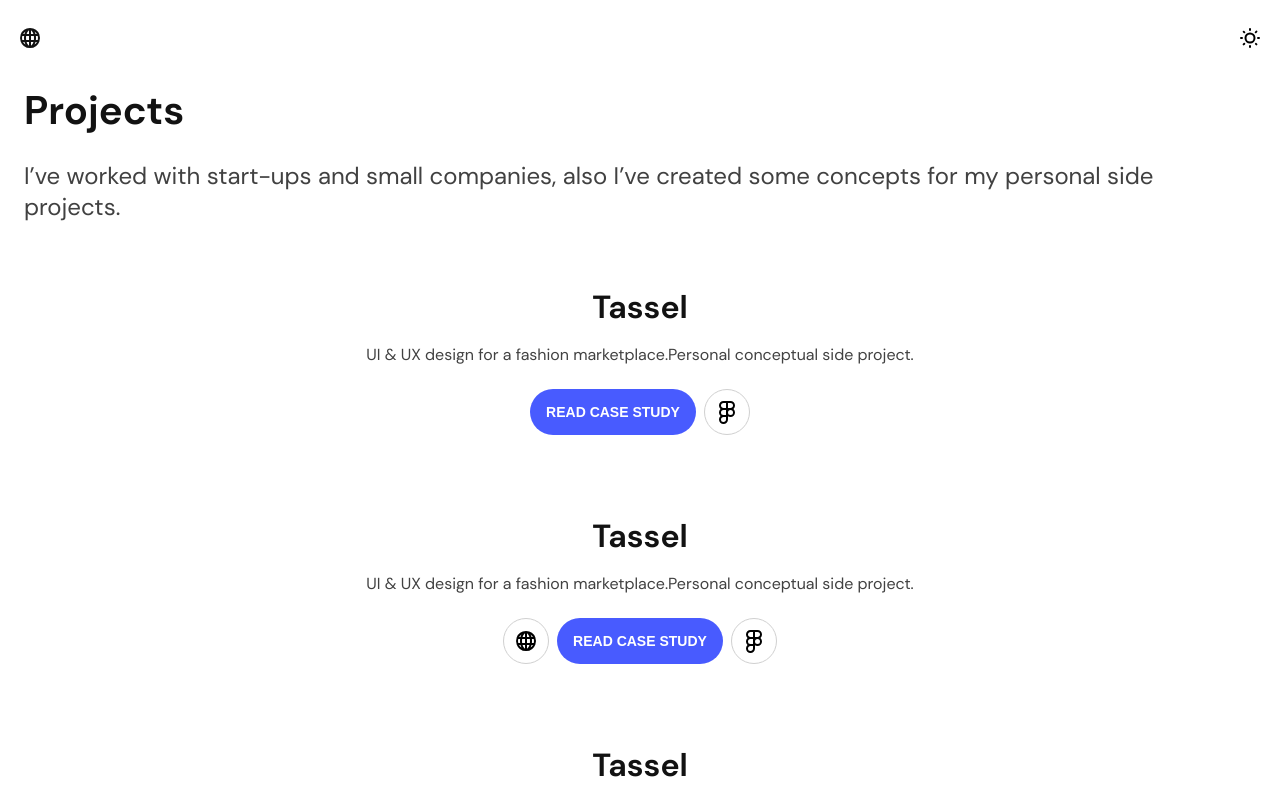
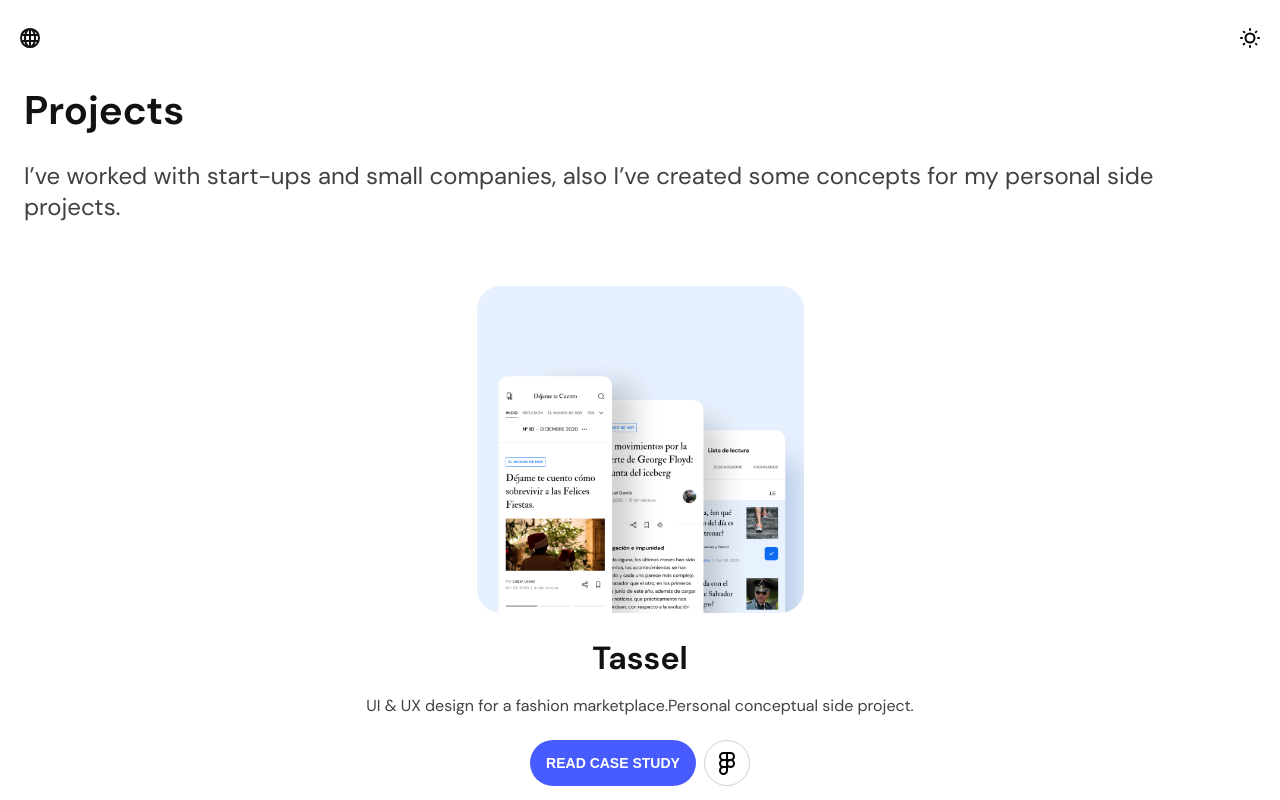
Before and after one commit to fabrizziomoncada/fabrizziomoncada.com, a Next.js app: page / in a window 1280 px wide. Shown: the top 800 px of the page. Built offline with nearby package versions, Linux system fonts and the light colour scheme.

Commit message:
Add image to projet card

```diff
--- a/components/project/ProjectCard/ProjectCard.module.css
+++ b/components/project/ProjectCard/ProjectCard.module.css
@@ -5,9 +5,13 @@
   padding: 2.5rem 0;
 }
 
+.cover {
+  border-radius: 1.5rem;
+}
+
 .title {
   font-size: var(--text-xl);
-  margin: 0;
+  margin: 1.5rem 0 0;
 }
 
 .description {
--- a/components/project/ProjectCard/ProjectCard.tsx
+++ b/components/project/ProjectCard/ProjectCard.tsx
@@ -3,14 +3,22 @@ import { IconButton } from 'components/common/ui/IconButton'
 import Figma from 'components/icons/Figma'
 import Globe from 'components/icons/Globe'
 import s from './ProjectCard.module.css'
+import Image from 'next/image'
 
 const ProjectCard = ({
-  project: { title, description, urls },
+  project: { title, description, cover, urls },
 }: {
   project: TProject
 }) => {
   return (
     <div className={s.root}>
+      <Image
+        src={cover}
+        alt={title}
+        width={327}
+        height={327}
+        className={s.cover}
+      />
       <h3 className={s.title}>{title}</h3>
       <p className={s.description}>{description}</p>
       <div className={s.buttons}>
--- /dev/null
+++ b/next.config.js
@@ -0,0 +1,5 @@
+module.exports = {
+  images: {
+    domains: ['localhost:3000'],
+  },
+}
```
Also changed, not shown: lib/projects.json (line endings or trailing spaces).
